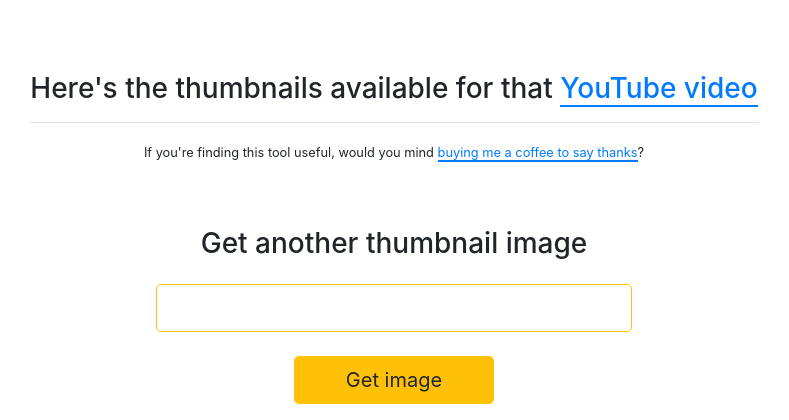
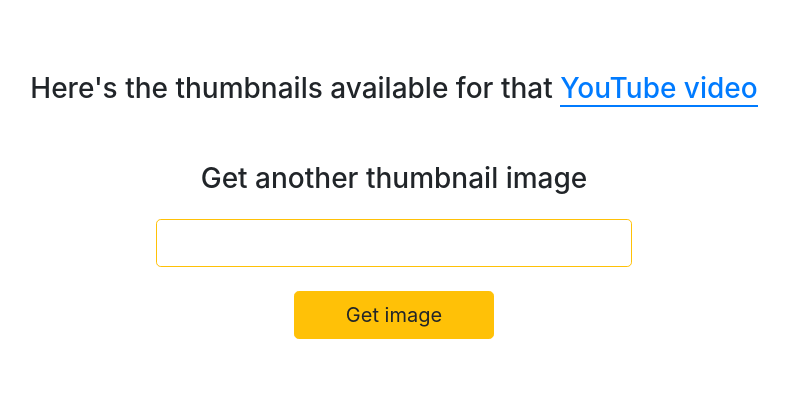
Before and after one commit to edjw/get-youtubethumbnails, a Flask app: template app/templates/thumbnails.html in a window 1280 px wide. Shown: the part 57-477 px from the top of the page, without its empty margins (246-1035 px from the left). Run offline with Flask 2, Linux system fonts and the light colour scheme; the template is opened without the code that fills it, so the values that code supplies are empty; some libraries are stand-ins or nearby versions.

Commit message:
Update thumbnails.html

```diff
--- a/app/templates/thumbnails.html
+++ b/app/templates/thumbnails.html
@@ -14,8 +14,8 @@
 
             available for that <a href="{{ yt_url }}">YouTube video</a>
         </h3>
-        <hr>
-        <p class="text-center"><small>If you're finding this tool useful, would you mind <a href="https://www.buymeacoffee.com/edjw">buying me a coffee to say thanks</a>?</small></p>
+<!--         <hr>
+        <p class="text-center"><small>If you're finding this tool useful, would you mind <a href="https://www.buymeacoffee.com/edjw">buying me a coffee to say thanks</a>?</small></p> -->
     </div>
 </div>
 
```
